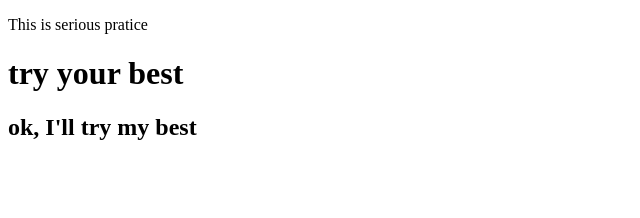
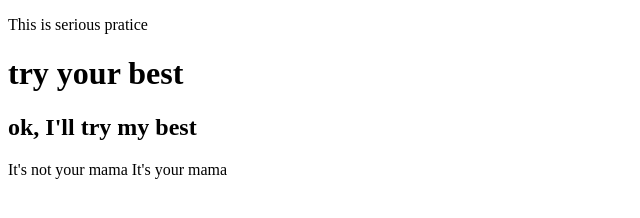
Before and after one commit to riponuap/my-first-practice, a plain HTML site: page index.html in a window 1280 px wide. Shown: the whole page, without its empty margins (0-640 px from the left). Drawn offline with Linux system fonts and the light colour scheme.

Commit message:
Update index.html

```diff
--- a/index.html
+++ b/index.html
@@ -11,5 +11,6 @@
     <p>This is serious pratice</p>
     <h1> try your best </h1>
     <h2>ok, I'll try my best</h2>
+    <P> It's not your mama It's your mama </p>
 </body>
 </html>
```
